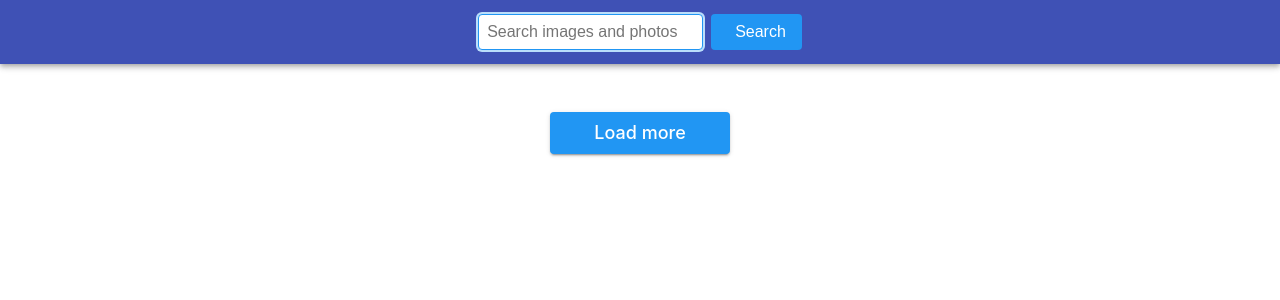
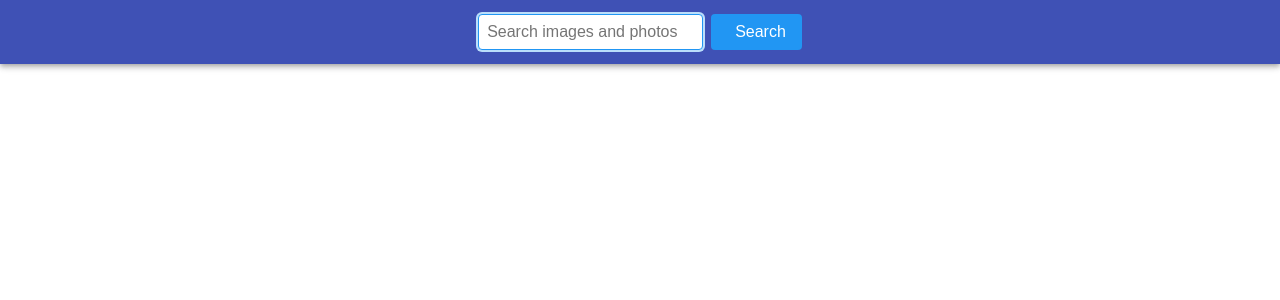
Before and after one commit to KostiantynFirst/goit-react-hw-03-image-finder, a React (Create React App) app: page / in a window 1280 px wide. Shown: the top 300 px of the page. Built offline with nearby package versions, Linux system fonts and the light colour scheme.

Commit message:
Update App.jsx

```diff
--- a/src/components/App/App.jsx
+++ b/src/components/App/App.jsx
@@ -113,7 +113,9 @@ import Spiner from "components/Loader/Loader";
             onClose={this.closeModal}
           />
         )}
-        <Button onClick={this.loadMore}  />
+        {images.length > 0 && images.length !== this.totalHits && (
+          <Button onClick={this.loadMore}  />
+        )}
       </AppStyled>
     );
 
```
